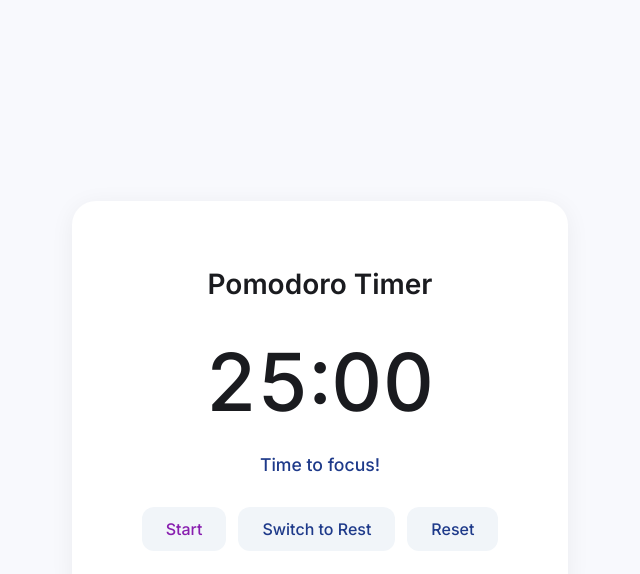
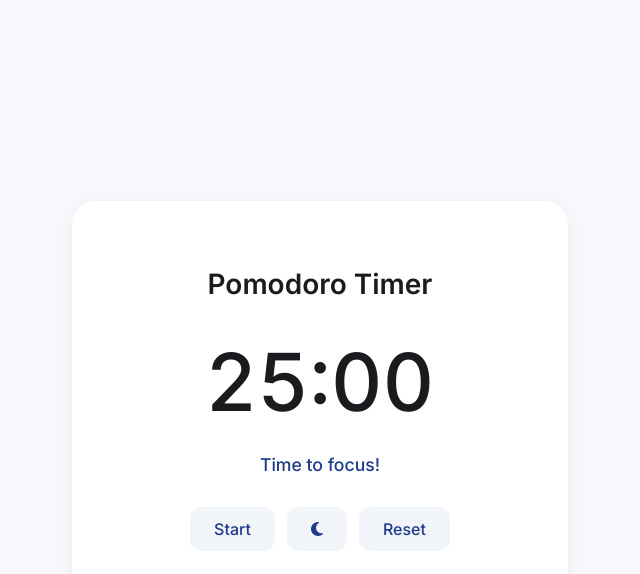
Before and after one commit to ccgos/pomodoro, a plain HTML site: page index.html in a window 1280 px wide. Both pictures are taken after a click on the button "Reset". Shown: the whole page, without its empty margins (320-960 px from the left). Drawn offline with Linux system fonts and the light colour scheme.

Commit message:
fixed button colors and sun/moon icon

```diff
--- a/index.html
+++ b/index.html
@@ -10,7 +10,7 @@
     <link rel="stylesheet" href="https://cdnjs.cloudflare.com/ajax/libs/font-awesome/6.5.1/css/all.min.css">
     <style>
         :root {
-            --start-work: #881eaf;  /* Dark blue for work */
+            --start-work: #1E3A8A;  /* Dark blue for work */
             --rest: #60A5FA;        /* Light blue for rest */
             --pause: #FFB020;       /* Warning yellow */
             --reset: #94A3B8;       /* Neutral gray */
--- a/script.js
+++ b/script.js
@@ -48,10 +48,15 @@ class PomodoroTimer {
         this.timeLeft = this.workTime;
         this.startBtn.textContent = 'Start';
         this.startBtn.className = 'work-btn';
-        this.modeBtn.textContent = 'Switch to Rest';
+
+        // Update mode button icon instead of text
+        const modeIcon = this.modeBtn.querySelector('i');
+        modeIcon.className = 'fas fa-moon';
         this.modeBtn.className = 'work-btn';
+
         this.updateDisplay();
         this.statusDisplay.textContent = 'Time to focus!';
+        this.updateTitle();
     }
 
     updateTimer() {
@@ -71,10 +76,12 @@ class PomodoroTimer {
         const minutes = Math.floor(this.timeLeft / 60);
         const seconds = this.timeLeft % 60;
         this.timeDisplay.textContent = `${minutes.toString().padStart(2, '0')}:${seconds.toString().padStart(2, '0')}`;
+        this.updateTitle();
     }
 
     updateStatus() {
         this.statusDisplay.textContent = this.isWorkTime ? 'Time to focus!' : 'Take a break!';
+        this.updateTitle();
     }
 
     playNotification() {
@@ -104,6 +111,15 @@ class PomodoroTimer {
         // Update the display
         this.updateDisplay();
         this.updateStatus();
+        this.updateTitle();
+    }
+
+    updateTitle() {
+        const minutes = Math.floor(this.timeLeft / 60);
+        const seconds = this.timeLeft % 60;
+        const timeString = `${minutes.toString().padStart(2, '0')}:${seconds.toString().padStart(2, '0')}`;
+        const mode = this.isWorkTime ? 'Work' : 'Break';
+        document.title = `${timeString} - ${mode} | Pomodoro Timer`;
     }
 }
 
```
